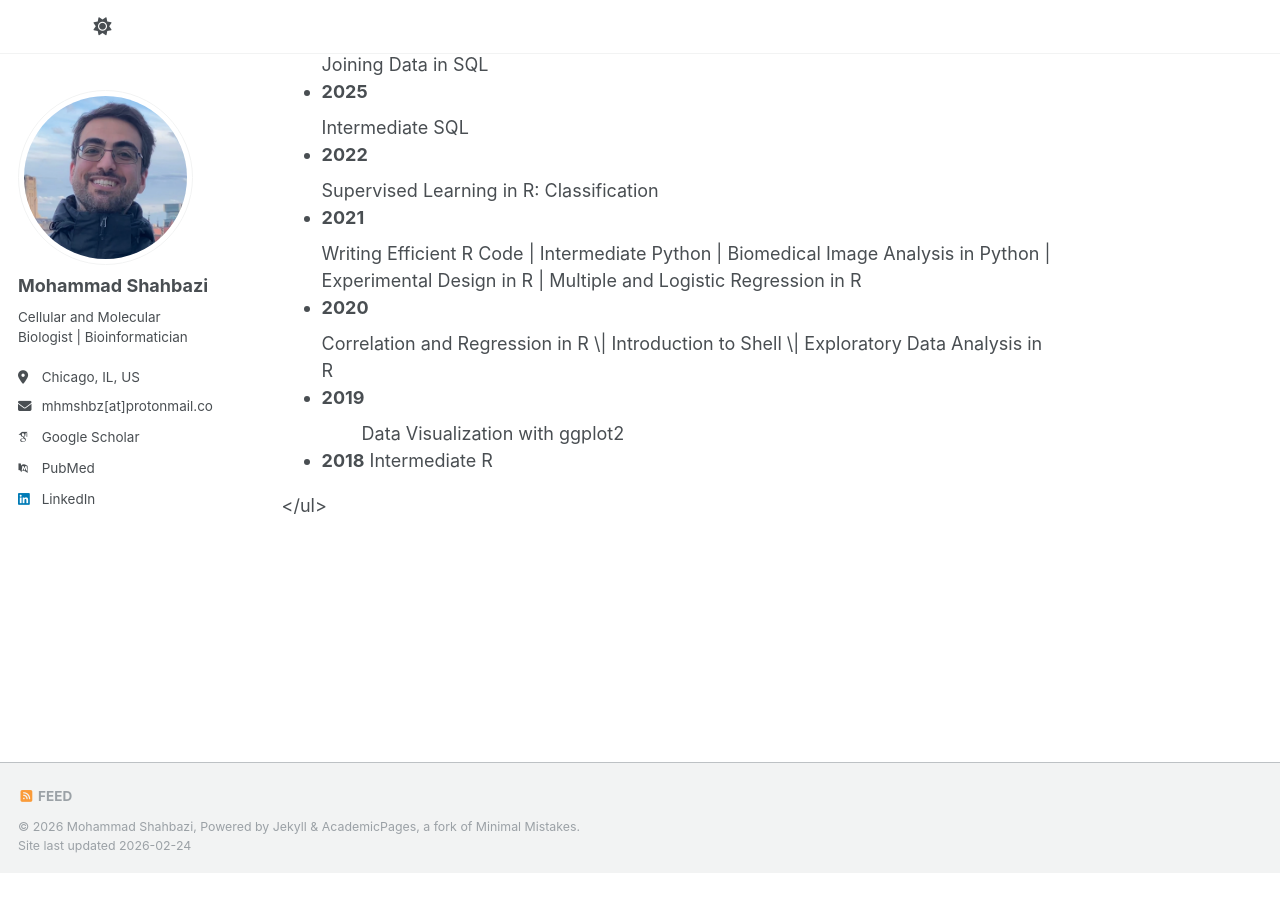
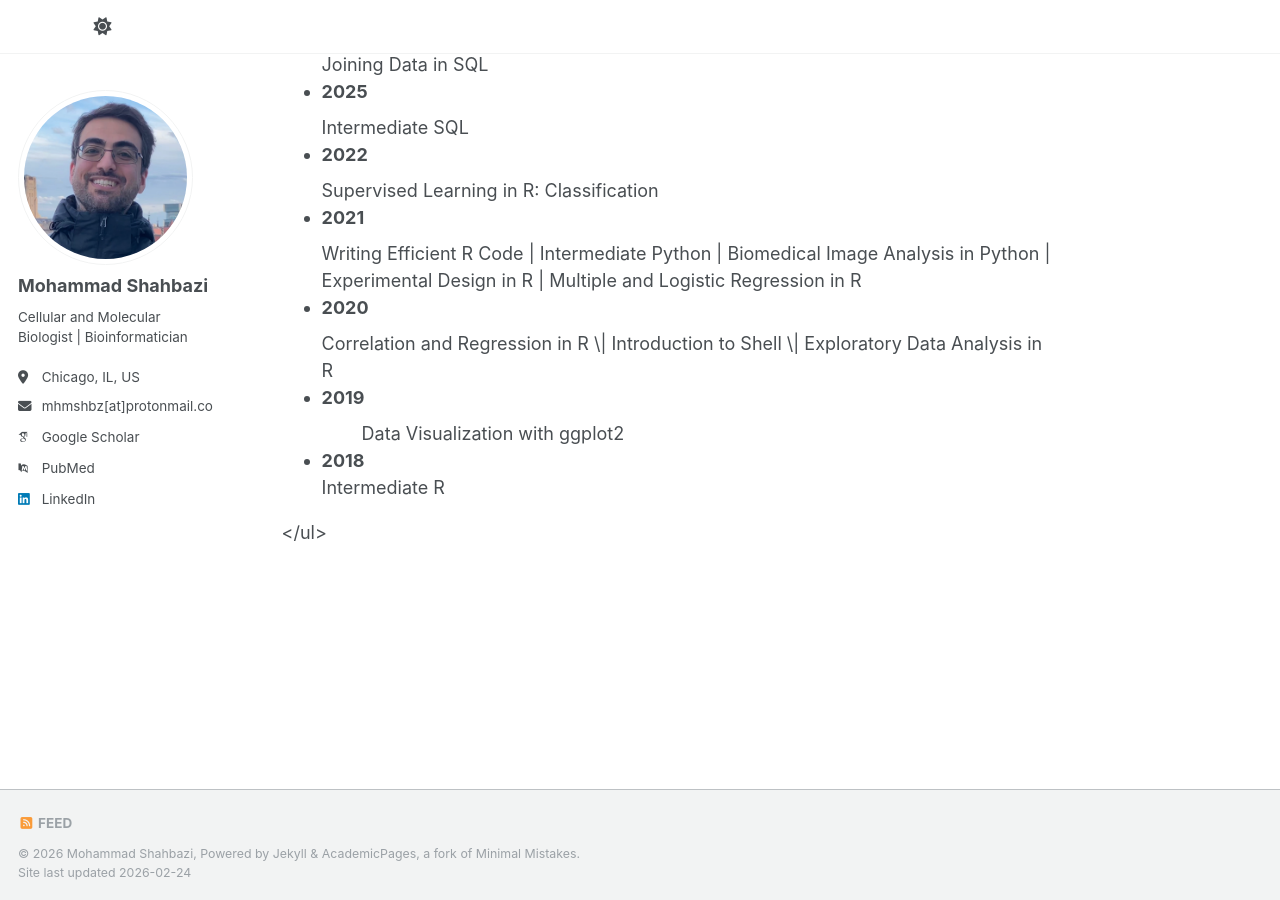
Before and after one commit to shahbazi-m/shahbazi-m.github.io, a Jekyll site: the page built from _pages/about.md, in a window 1280 px wide and 900 px high, scrolled down 3014 px. Built offline with Jekyll 4.4.1, drawn with Linux system fonts in a browser that asks for light colours; some web fonts are replaced; a script that is not in the unit is left out; before the commit the page ends 3887 px from its top, so only the background shows below that.

```diff
--- a/_pages/about.md
+++ b/_pages/about.md
@@ -110,7 +110,7 @@ Professional Development
   <ul>
   Data Visualization with ggplot2
   </ul>
-  <li><strong>2018</strong>
-    Intermediate R</li>
+  <li><strong>2018</strong><br>
+  Intermediate R</li>
   </ul>
 </ul>
```
